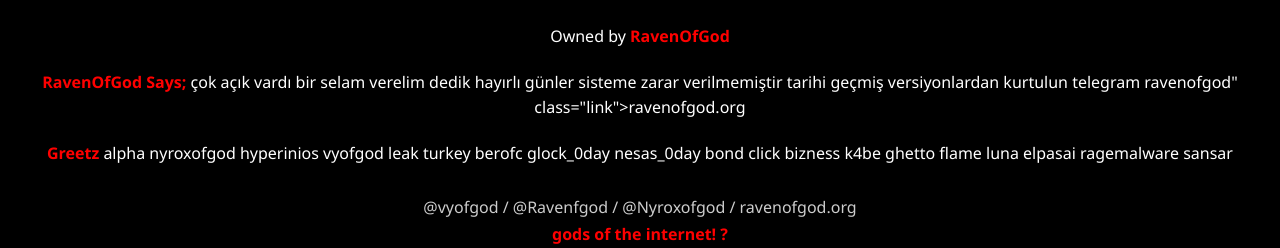
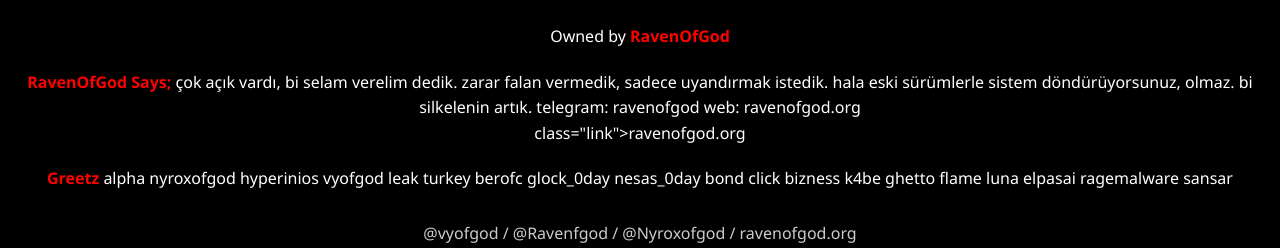
Before and after one commit to Raven-Of-God/Raven-Of-God, a plain HTML site: page defaced.html in a window 1280 px wide. Shown: the part 398-646 px from the top of the page. Drawn offline with Linux system fonts and the light colour scheme.

Commit message:
Update defaced.html

```diff
--- a/defaced.html
+++ b/defaced.html
@@ -71,7 +71,10 @@
   <p class="section">Owned by <span class="highlight">RavenOfGod </span></p>
 
   <div class="section">
-    <p><span class="highlight">RavenOfGod Says;</span> çok açık vardı bir selam verelim dedik hayırlı günler sisteme zarar verilmemiştir tarihi geçmiş versiyonlardan kurtulun telegram ravenofgod" class="link">ravenofgod.org</a> </p>
+    <p><span class="highlight">RavenOfGod Says;</span> çok açık vardı, bi selam verelim dedik. zarar falan vermedik, sadece uyandırmak istedik.
+hala eski sürümlerle sistem döndürüyorsunuz, olmaz. bi silkelenin artık.
+telegram: ravenofgod
+web: ravenofgod.org</p> class="link">ravenofgod.org</a> </p>
   </div>
 
   <div class="section">
```
